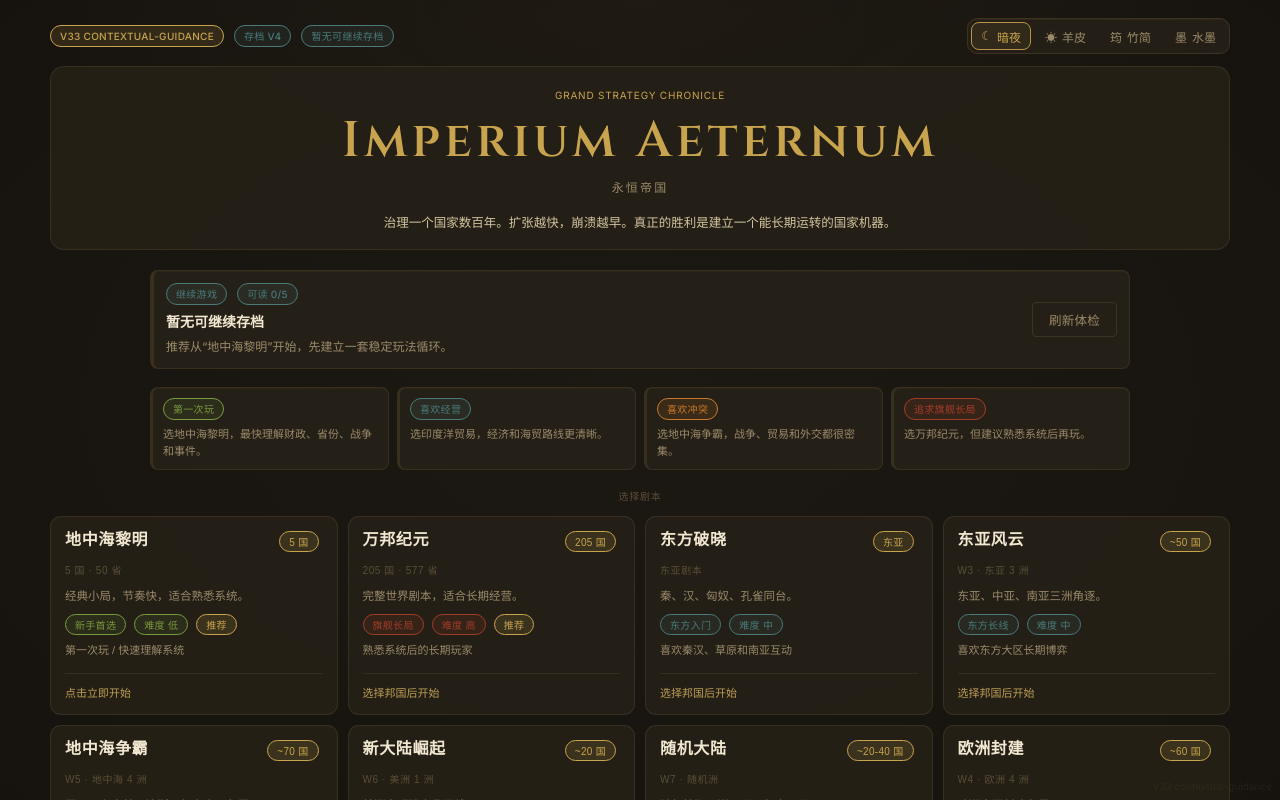
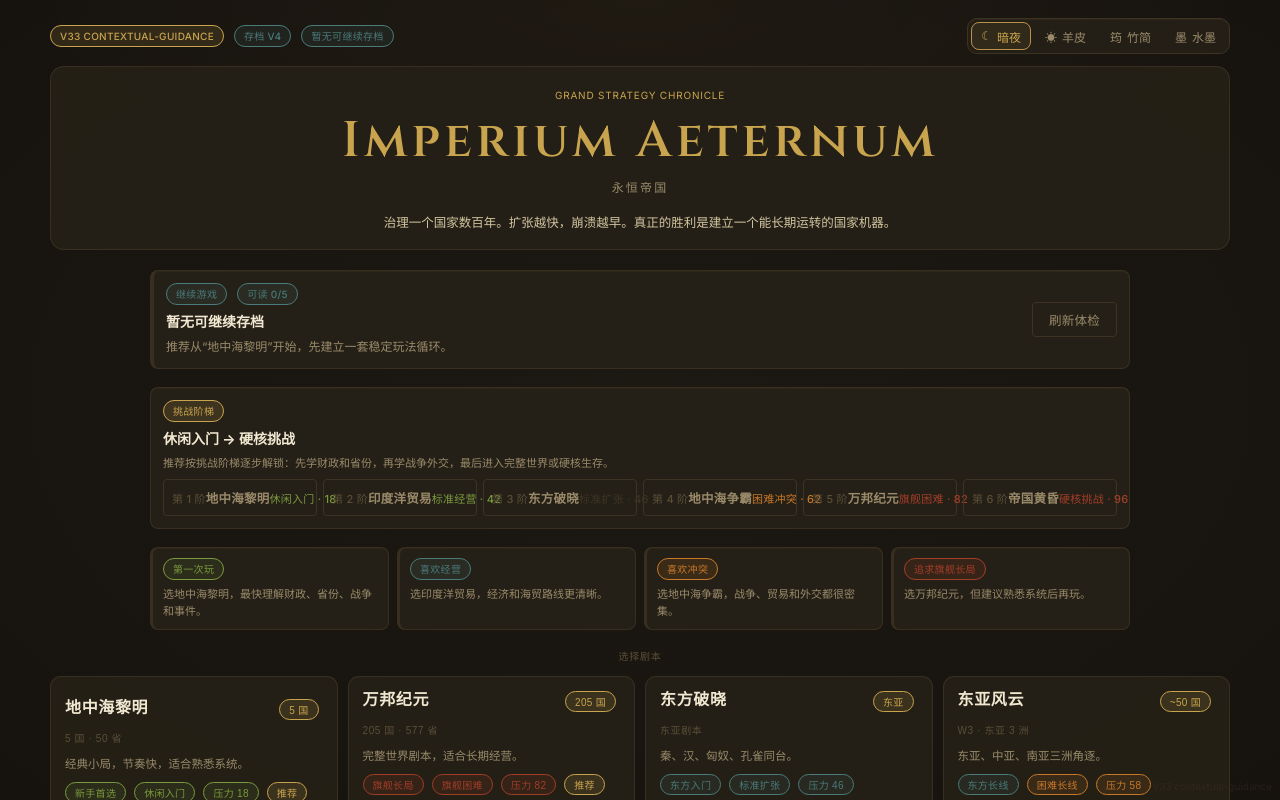
Before and after one commit to Lunora-Gather/Imperium-Aeternum, a React (Vite) app: page / in a window 1280 px wide. Shown: the top 800 px of the page. Built offline with nearby package versions, Linux system fonts and the light colour scheme.

Commit message:
Show difficulty and challenge guide on launch hub

```diff
--- a/src/screens/ScenarioSelect.tsx
+++ b/src/screens/ScenarioSelect.tsx
@@ -1,9 +1,10 @@
-// 剧本选择页 v24 — 开局大厅：统一版本标记 + 存档健康继续 + 剧本推荐画像
+// 剧本选择页 v34 — 开局大厅：难度挑战阶梯 + 存档健康继续 + 剧本推荐画像
 import { useMemo, useState } from 'react';
 import { useGameStore, SCENARIOS, type ScenarioId } from '../store/gameStore';
 import { clearAllSaves, SAVE_VERSION } from '../store/persistence';
 import { inspectAllSaveSlots, type SaveRecoveryPreview } from '../gameplay/saveRecovery';
 import { getScenarioProfile, nationStyleTags, recommendedScenarioIds, summarizeSavePreviews, type LaunchTone } from '../gameplay/launchHub';
+import { buildScenarioChallengeGuide, recommendedChallengePath, summarizeChallengePath, type ScenarioChallengeGuide } from '../gameplay/difficultyGuide';
 import { BUILD_MARK } from '../buildInfo';
 import { Btn, Tag } from '../components/ui';
 
@@ -26,6 +27,7 @@ export default function ScenarioSelect() {
   const saveExists = hasSave();
   const saveSummary = useMemo(() => summarizeSavePreviews(previews), [previews]);
   const recommended = useMemo(() => new Set(recommendedScenarioIds()), []);
+  const challengePath = useMemo(() => summarizeChallengePath(), []);
 
   const applyTheme = (next: string) => { setTheme(next); document.documentElement.setAttribute('data-theme', next === 'night' ? '' : next); try { localStorage.setItem('ia-theme', next); } catch { /* ignore */ } };
   const refreshSaves = () => setPreviews(inspectAllSaveSlots());
@@ -34,9 +36,11 @@ export default function ScenarioSelect() {
 
   if (scenario && scenario.needsNationPick && !pickedNation) {
     const hint = getScenarioProfile(scenario.id);
+    const challenge = buildScenarioChallengeGuide(scenario.id);
     return <div className="ia-menu ia-menu--compact">
       <div className="ia-menu-toolbar"><button className="ia-btn ia-btn--ghost" onClick={() => { setSelected(null); setPickedNation(null); }}>← 剧本大厅</button><ThemeSwitch theme={theme} applyTheme={applyTheme} /></div>
-      <header className="ia-menu-hero"><div className="ia-up ia-menu-kicker">Choose Nation</div><h1 className="ia-display">{scenario.name}</h1><p>{scenario.description}</p><div style={{ display: 'flex', gap: 6, justifyContent: 'center', flexWrap: 'wrap', marginTop: 8 }}><Tag text={hint.marketTag} tone={hint.tone} /><Tag text={`难度 ${hint.difficulty}`} tone={hint.tone} /><Tag text={hint.audience} tone="info" /></div></header>
+      <header className="ia-menu-hero"><div className="ia-up ia-menu-kicker">Choose Nation</div><h1 className="ia-display">{scenario.name}</h1><p>{scenario.description}</p><div style={{ display: 'flex', gap: 6, justifyContent: 'center', flexWrap: 'wrap', marginTop: 8 }}><Tag text={hint.marketTag} tone={hint.tone} /><Tag text={`难度 ${hint.difficulty}`} tone={hint.tone} /><Tag text={challenge.label} tone={challenge.tone} /><Tag text={hint.audience} tone="info" /></div></header>
+      <ChallengePanel guide={challenge} />
       <div className="ia-card" style={{ maxWidth: 820, margin: '0 auto 14px', padding: 12, textAlign: 'center', color: 'var(--text-mute)', fontSize: 12, lineHeight: 1.6 }}>{hint.advice}</div>
       <div className="ia-menu-section-title ia-up">选择你的邦国</div>
       <div className="ia-nation-grid">{scenario.playableNations?.map((n) => <button key={n.id} className="ia-choice-card" onClick={() => setPickedNation(n.id)}><div className="ia-choice-head"><strong className="ia-display">{n.name}</strong><Tag text={n.tier} tone={n.tier === 'S' ? 'gold' : n.tier === 'A' ? 'info' : 'warn'} /></div><p>{n.desc}</p><div style={{ display: 'flex', gap: 4, flexWrap: 'wrap', marginTop: 8 }}>{nationStyleTags(n.desc, n.tier).map((x) => <Tag key={x.text} text={x.text} tone={x.tone} />)}</div></button>)}</div>
@@ -46,9 +50,10 @@ export default function ScenarioSelect() {
   if (scenario && pickedNation) {
     const nation = scenario.playableNations?.find((n) => n.id === pickedNation);
     const hint = getScenarioProfile(scenario.id);
+    const challenge = buildScenarioChallengeGuide(scenario.id);
     return <div className="ia-menu ia-menu--confirm">
       <div className="ia-menu-toolbar"><button className="ia-btn ia-btn--ghost" onClick={() => setPickedNation(null)}>← 重选邦国</button><ThemeSwitch theme={theme} applyTheme={applyTheme} /></div>
-      <div className="ia-confirm-card"><p className="ia-up">即将开始</p><h1 className="ia-display">{scenario.name}</h1><p className="mute">{scenario.description}</p><div style={{ display: 'flex', gap: 6, justifyContent: 'center', flexWrap: 'wrap', marginBottom: 10 }}><Tag text={hint.marketTag} tone={hint.tone} /><Tag text={`难度 ${hint.difficulty}`} tone={hint.tone} /></div><div className="ia-confirm-nation"><span className="ia-up">你的邦国</span><h2 className="ia-display">{nation?.name}</h2><p>{nation?.desc}</p>{nation && <div style={{ display: 'flex', gap: 4, flexWrap: 'wrap', justifyContent: 'center' }}>{nationStyleTags(nation.desc, nation.tier).map((x) => <Tag key={x.text} text={x.text} tone={x.tone} />)}</div>}</div><div className="ia-confirm-actions"><Btn label="← 返回" variant="ghost" onClick={() => setPickedNation(null)} /><Btn label="开启纪元 →" variant="primary" onClick={() => startWithNation(pickedNation)} /></div></div>
+      <div className="ia-confirm-card"><p className="ia-up">即将开始</p><h1 className="ia-display">{scenario.name}</h1><p className="mute">{scenario.description}</p><div style={{ display: 'flex', gap: 6, justifyContent: 'center', flexWrap: 'wrap', marginBottom: 10 }}><Tag text={hint.marketTag} tone={hint.tone} /><Tag text={`难度 ${hint.difficulty}`} tone={hint.tone} /><Tag text={`${challenge.label} · 压力 ${challenge.pressure}`} tone={challenge.tone} /></div><div className="ia-confirm-nation"><span className="ia-up">你的邦国</span><h2 className="ia-display">{nation?.name}</h2><p>{nation?.desc}</p>{nation && <div style={{ display: 'flex', gap: 4, flexWrap: 'wrap', justifyContent: 'center' }}>{nationStyleTags(nation.desc, nation.tier).map((x) => <Tag key={x.text} text={x.text} tone={x.tone} />)}</div>}</div><ChallengePanel guide={challenge} compact /><div className="ia-confirm-actions"><Btn label="← 返回" variant="ghost" onClick={() => setPickedNation(null)} /><Btn label="开启纪元 →" variant="primary" onClick={() => startWithNation(pickedNation)} /></div></div>
     </div>;
   }
 
@@ -56,12 +61,21 @@ export default function ScenarioSelect() {
     <div className="ia-menu-toolbar"><div className="ia-menu-version"><Tag text={BUILD_MARK} tone="gold" /><Tag text={`存档 v${SAVE_VERSION}`} tone="info" /><Tag text={saveSummary.headline} tone={saveSummary.tone} /></div><ThemeSwitch theme={theme} applyTheme={applyTheme} /></div>
     <header className="ia-menu-hero"><div className="ia-up ia-menu-kicker">Grand Strategy Chronicle</div><h1 className="ia-display">Imperium Aeternum</h1><p className="ia-display ia-up">永恒帝国</p><div className="ia-menu-subtitle">治理一个国家数百年。扩张越快，崩溃越早。真正的胜利是建立一个能长期运转的国家机器。</div></header>
     <ContinuePanel summary={saveSummary} onContinue={continueBest} onRefresh={refreshSaves} />
+    <DifficultyTrack path={challengePath.ids} headline={challengePath.headline} advice={challengePath.advice} onPick={(id) => { const s = SCENARIOS.find((x) => x.id === id); if (!s) return; if (s.needsNationPick) { setSelected(id); setPickedNation(null); } else startScenario(id); }} />
     <div style={{ display: 'grid', gridTemplateColumns: 'repeat(auto-fit, minmax(180px, 1fr))', gap: 8, margin: '0 auto 18px', maxWidth: 980 }}><Guide title="第一次玩" body="选地中海黎明，最快理解财政、省份、战争和事件。" tone="good" /><Guide title="喜欢经营" body="选印度洋贸易，经济和海贸路线更清晰。" tone="info" /><Guide title="喜欢冲突" body="选地中海争霸，战争、贸易和外交都很密集。" tone="warn" /><Guide title="追求旗舰长局" body="选万邦纪元，但建议熟悉系统后再玩。" tone="danger" /></div>
     <div className="ia-menu-section-title ia-up">选择剧本</div>
-    <div className="ia-scenario-grid">{SCENARIOS.map((s) => { const hint = getScenarioProfile(s.id); const isRecommended = recommended.has(s.id); return <button key={s.id} className="ia-scenario-card" onClick={() => { startScenario(s.id); if (s.needsNationPick) { setSelected(s.id); setPickedNation(null); } }} style={{ borderColor: isRecommended ? `var(--${toneVar(hint.tone)})` : undefined }}><div className="ia-scenario-card__top"><h3 className="ia-display">{s.name}</h3><Tag text={s.nationCount} tone="gold" /></div><div className="ia-scenario-sub">{s.subtitle}</div><p>{s.description}</p><div style={{ display: 'flex', gap: 4, flexWrap: 'wrap', marginTop: 8 }}><Tag text={hint.marketTag} tone={hint.tone} /><Tag text={`难度 ${hint.difficulty}`} tone={hint.tone} />{isRecommended && <Tag text="推荐" tone="gold" />}</div><div style={{ marginTop: 8, color: 'var(--text-mute)', fontSize: 11, lineHeight: 1.45 }}>{hint.audience}</div><div className="ia-scenario-foot">{s.needsNationPick ? '选择邦国后开始' : '点击立即开始'}</div></button>; })}</div>
+    <div className="ia-scenario-grid">{SCENARIOS.map((s) => { const hint = getScenarioProfile(s.id); const challenge = buildScenarioChallengeGuide(s.id); const isRecommended = recommended.has(s.id); return <button key={s.id} className="ia-scenario-card" onClick={() => { startScenario(s.id); if (s.needsNationPick) { setSelected(s.id); setPickedNation(null); } }} style={{ borderColor: isRecommended ? `var(--${toneVar(hint.tone)})` : undefined }}><div className="ia-scenario-card__top"><h3 className="ia-display">{s.name}</h3><Tag text={s.nationCount} tone="gold" /></div><div className="ia-scenario-sub">{s.subtitle}</div><p>{s.description}</p><div style={{ display: 'flex', gap: 4, flexWrap: 'wrap', marginTop: 8 }}><Tag text={hint.marketTag} tone={hint.tone} /><Tag text={challenge.label} tone={challenge.tone} /><Tag text={`压力 ${challenge.pressure}`} tone={challenge.tone} />{isRecommended && <Tag text="推荐" tone="gold" />}</div><div style={{ marginTop: 8, color: 'var(--text-mute)', fontSize: 11, lineHeight: 1.45 }}>{challenge.headline} · {challenge.recommendedAfter}</div><div className="ia-scenario-foot">{s.needsNationPick ? '选择邦国后开始' : '点击立即开始'}</div></button>; })}</div>
     <div className="ia-menu-actions">{saveExists && <Btn label="读取自动存档" variant="ghost" onClick={() => loadFromSlot(0)} />}{saveSummary.best && <Btn label={`继续槽位 ${saveSummary.best.slot}`} variant="primary" onClick={continueBest} />}{previews.some((p) => p.status !== 'empty') && <Btn label="刷新存档体检" variant="ghost" onClick={refreshSaves} />}{previews.some((p) => p.status !== 'empty') && <Btn label="清理本地存档" warn onClick={clearLocal} />}</div>
     {log.length > 0 && <p className="dim ia-menu-log">{log[log.length - 1]}</p>}
   </div>;
+}
+
+function ChallengePanel({ guide, compact = false }: { guide: ScenarioChallengeGuide; compact?: boolean }) {
+  return <div className="ia-card" style={{ maxWidth: 820, margin: compact ? '12px auto' : '0 auto 14px', padding: 12, textAlign: 'left', borderLeft: `4px solid var(--${toneVar(guide.tone)})` }}><div style={{ display: 'flex', justifyContent: 'space-between', gap: 8, flexWrap: 'wrap', marginBottom: 6 }}><div><Tag text={guide.label} tone={guide.tone} /><strong style={{ display: 'block', marginTop: 6, fontSize: 14 }}>{guide.headline}</strong></div><Tag text={`压力 ${guide.pressure}/100`} tone={guide.tone} /></div><div style={{ color: 'var(--text-mute)', fontSize: 12, lineHeight: 1.55 }}>{guide.why}</div>{!compact && <div style={{ color: 'var(--text-dim)', fontSize: 11, lineHeight: 1.5, marginTop: 6 }}>推荐前置：{guide.recommendedAfter} · 常见失败：{guide.likelyFailure}</div>}<div style={{ display: 'flex', gap: 4, flexWrap: 'wrap', marginTop: 8 }}>{guide.checklist.map((x) => <Tag key={x.id} text={x.text} tone={x.tone} />)}</div></div>;
+}
+
+function DifficultyTrack({ path, headline, advice, onPick }: { path: ScenarioId[]; headline: string; advice: string; onPick: (id: ScenarioId) => void }) {
+  return <div className="ia-card" style={{ maxWidth: 980, margin: '0 auto 18px', padding: 12 }}><div style={{ display: 'flex', justifyContent: 'space-between', gap: 8, alignItems: 'center', flexWrap: 'wrap', marginBottom: 8 }}><div><Tag text="挑战阶梯" tone="gold" /><strong style={{ display: 'block', marginTop: 6, fontSize: 14 }}>{headline}</strong><div style={{ color: 'var(--text-mute)', fontSize: 11, lineHeight: 1.5, marginTop: 4 }}>{advice}</div></div></div><div style={{ display: 'grid', gridTemplateColumns: 'repeat(auto-fit, minmax(120px, 1fr))', gap: 6 }}>{path.map((id, index) => { const s = SCENARIOS.find((x) => x.id === id); const guide = buildScenarioChallengeGuide(id); return <button key={id} className="ia-btn ia-btn--ghost" onClick={() => onPick(id)} style={{ flexDirection: 'column', alignItems: 'flex-start', gap: 3, padding: 8 }}><span style={{ fontSize: 11, color: 'var(--text-dim)' }}>第 {index + 1} 阶</span><strong>{s?.name ?? id}</strong><span style={{ fontSize: 11, color: `var(--${toneVar(guide.tone)})` }}>{guide.label} · {guide.pressure}</span></button>; })}</div></div>;
 }
 
 function ContinuePanel({ summary, onContinue, onRefresh }: { summary: ReturnType<typeof summarizeSavePreviews>; onContinue: () => void; onRefresh: () => void }) {
```
